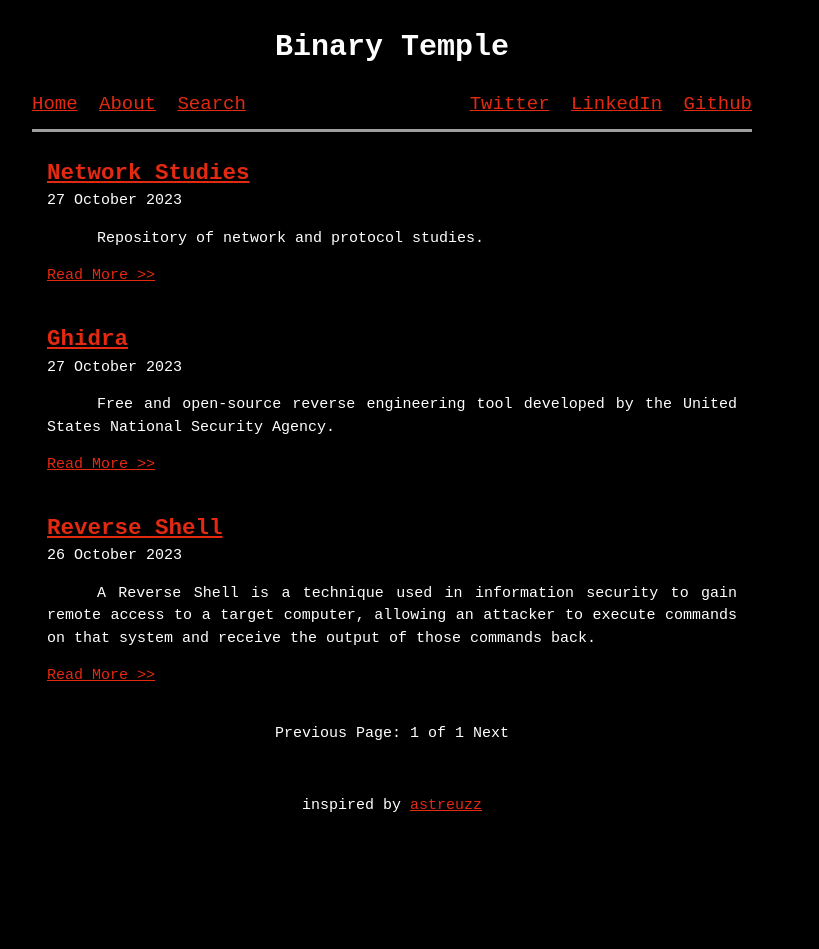
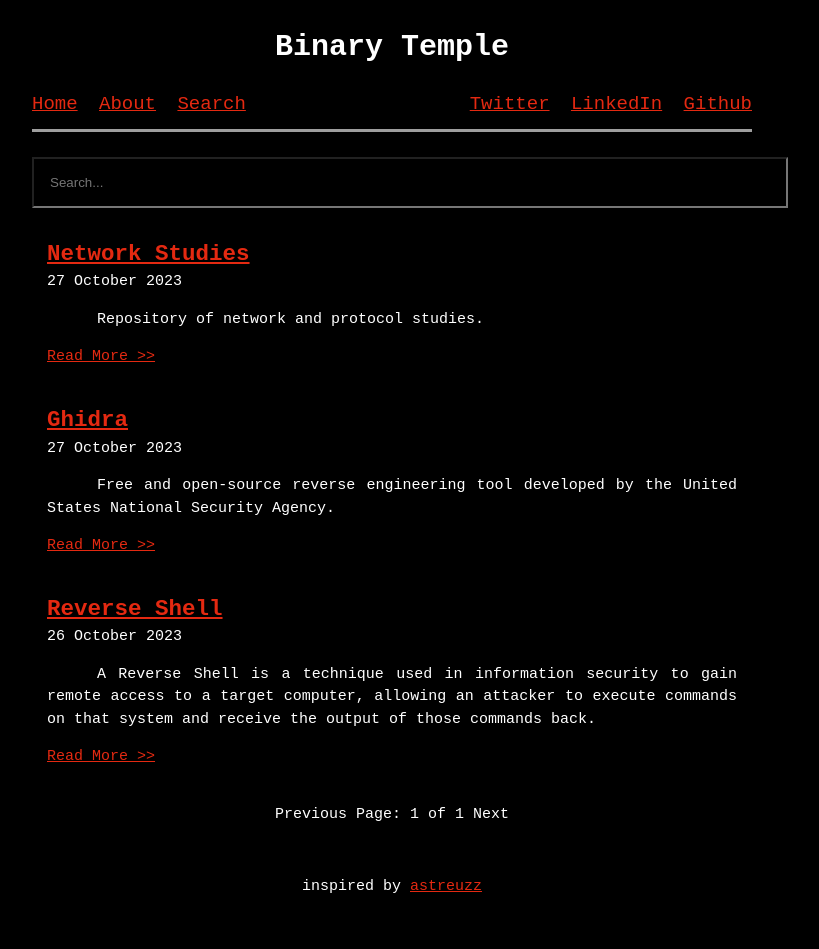
Before and after one commit to boloto1979/boloto1979.github.io, a Jekyll site: the page built from index.html, in a window 1280 px wide. Shown: the whole page, without its empty margins (248-1067 px from the left). Built offline with Jekyll 4.4.1, drawn with Linux system fonts in a browser that asks for light colours; the list of posts is cut into pages by our own code; before the commit the page ends 900 px from its top, so only the background shows below that; grey boxes are pictures that could not be loaded.

Commit message:
test search

```diff
--- a/index.html
+++ b/index.html
@@ -4,6 +4,29 @@ permalink: /
 description: Welcome to the temple, my lord! Contemplate the grandeur of the bits.
 image: /assets/img/church-of-bits.png
 ---
+
+<style>
+  input {
+    background-color: #e2e2e200;
+    outline: none;
+    padding: 1rem;
+    width: 100%;
+    color: #e42911;
+  }
+
+  #search-container {
+      max-width: 100%;
+  }
+
+  #results-container {
+    margin: .5rem 0;
+  }
+</style>
+
+<div id="search-container">
+  <input class="box" type="text" id="search-input" placeholder="Search...">
+  <ol id="results-container"></ol>
+  </div>
 
 {% for post in paginator.posts %}
 <div class="post-overview box">
```
Also changed, not shown: other parts of index.html (+15 -0 lines).
